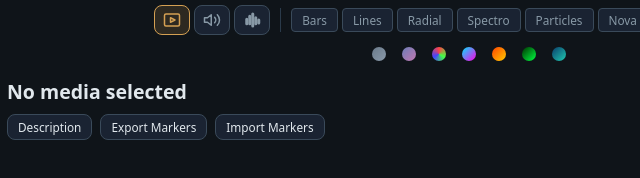
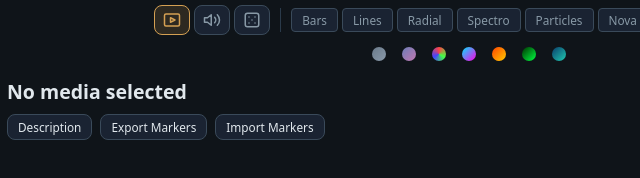
Before and after one commit to iBumpthis/reel, a website with bundled scripts: page app/public/player.html in a window 1280 px wide. Shown: the part 534-712 px from the top of the page, 13-653 px from the left. Built offline with nearby package versions, Linux system fonts and the light colour scheme; no server answers.

```diff
--- a/app/public/player.html
+++ b/app/public/player.html
@@ -146,11 +146,12 @@
               </button>
               <button class="mode-btn" data-mode="visualizer" title="Visualizer (click again to randomize)">
                 <svg width="18" height="18" viewBox="0 0 24 24" fill="none" stroke="currentColor" stroke-width="2" stroke-linecap="round" stroke-linejoin="round">
-                  <rect x="4" y="10" width="2" height="8" rx="1"/>
-                  <rect x="8" y="6" width="2" height="12" rx="1"/>
-                  <rect x="12" y="3" width="2" height="18" rx="1"/>
-                  <rect x="16" y="8" width="2" height="10" rx="1"/>
-                  <rect x="20" y="11" width="2" height="6" rx="1"/>
+                  <rect x="3" y="3" width="18" height="18" rx="3"/>
+                  <path d="M8 8h.01"/>
+                  <path d="M16 8h.01"/>
+                  <path d="M12 12h.01"/>
+                  <path d="M8 16h.01"/>
+                  <path d="M16 16h.01"/>
                 </svg>
               </button>
             </div>
```
